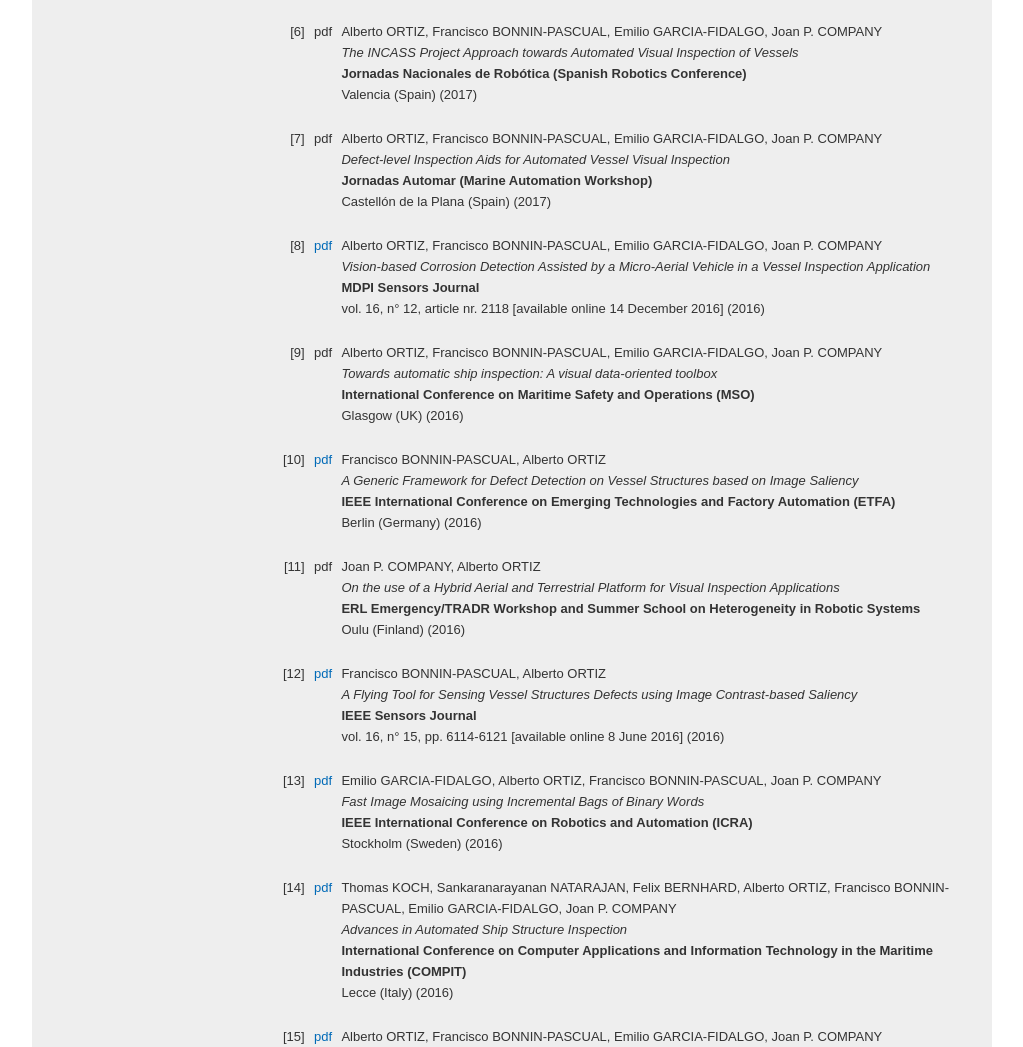
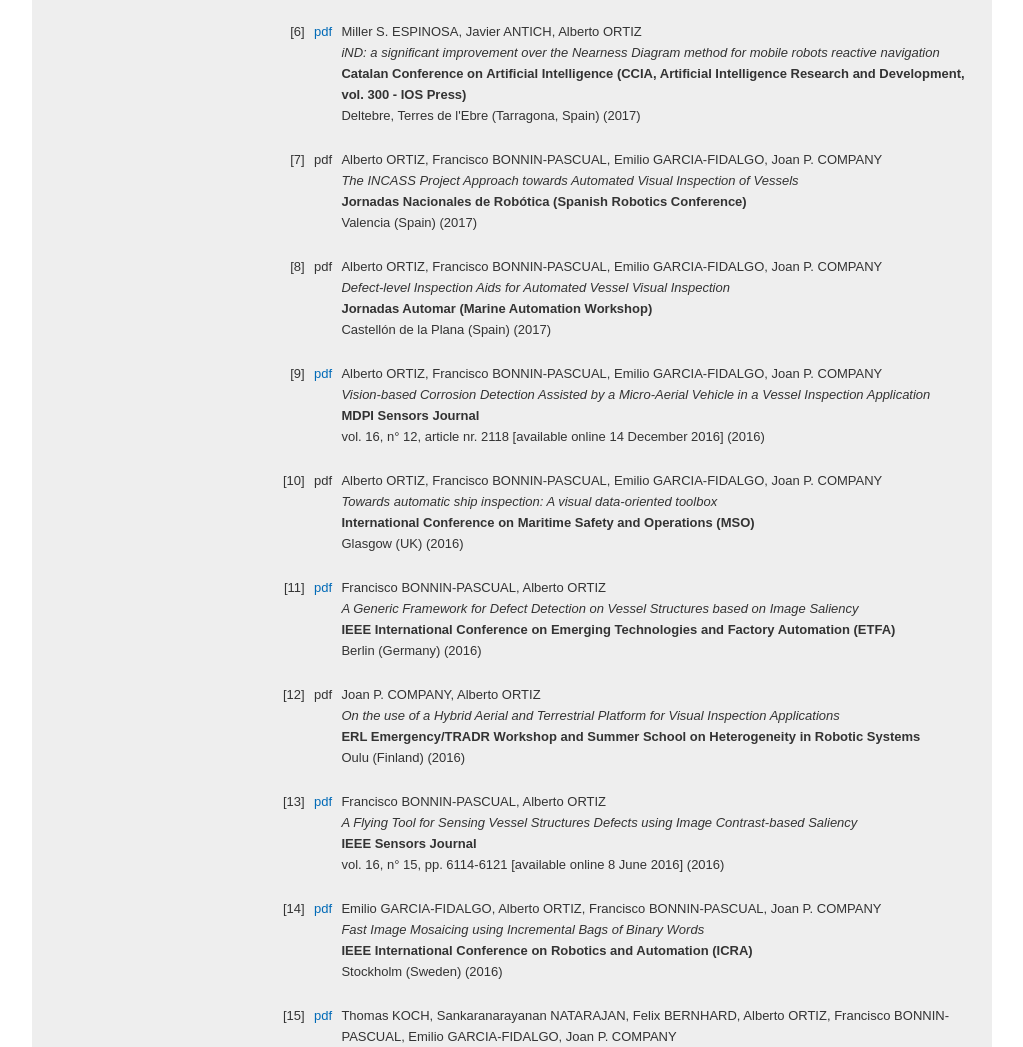
Before and after one commit to alberto-ortiz/alberto-ortiz.github.io, a plain HTML site: page incass.html in a window 1280 px wide. Shown: the part 1340-2387 px from the top of the page, without its empty margins (128-1151 px from the left). Drawn offline with nearby package versions, Linux system fonts and the light colour scheme.

Commit message:
update publications list

```diff
--- a/incass/pubs_incass.html
+++ b/incass/pubs_incass.html
@@ -89,6 +89,23 @@
 <font size=2> [6] </font>
 </td>
 <td style="width: 5%" align="center" valign="top">
+<font size=2> <a href=http://dx.doi.org/10.3233/978-1-61499-806-8-281>pdf</a> </font>
+</td>
+<td style="width: 93%" valign="top">
+<font size=2>
+Miller S. ESPINOSA, Javier ANTICH, Alberto ORTIZ<br>
+  <i>iND: a significant improvement over the Nearness Diagram method for mobile robots reactive navigation</i><br>
+  <strong>Catalan Conference on Artificial Intelligence (CCIA, Artificial Intelligence Research and Development, vol. 300 - IOS Press)</strong><br>
+  Deltebre, Terres de l'Ebre (Tarragona, Spain) (2017)<br>
+<br>
+</font>
+</td>
+</tr>
+<tr>
+<td style="width: 2%" align="right" valign="top">
+<font size=2> [7] </font>
+</td>
+<td style="width: 5%" align="center" valign="top">
 <font size=2> pdf </font>
 </td>
 <td style="width: 93%" valign="top">
@@ -103,7 +120,7 @@
 </tr>
 <tr>
 <td style="width: 2%" align="right" valign="top">
-<font size=2> [7] </font>
+<font size=2> [8] </font>
 </td>
 <td style="width: 5%" align="center" valign="top">
 <font size=2> pdf </font>
@@ -120,7 +137,7 @@
 </tr>
 <tr>
 <td style="width: 2%" align="right" valign="top">
-<font size=2> [8] </font>
+<font size=2> [9] </font>
 </td>
 <td style="width: 5%" align="center" valign="top">
 <font size=2> <a href=http://www.mdpi.com/1424-8220/16/12/2118>pdf</a> </font>
@@ -137,7 +154,7 @@
 </tr>
 <tr>
 <td style="width: 2%" align="right" valign="top">
-<font size=2> [9] </font>
+<font size=2> [10] </font>
 </td>
 <td style="width: 5%" align="center" valign="top">
 <font size=2> pdf </font>
@@ -154,7 +171,7 @@
 </tr>
 <tr>
 <td style="width: 2%" align="right" valign="top">
-<font size=2> [10] </font>
+<font size=2> [11] </font>
 </td>
 <td style="width: 5%" align="center" valign="top">
 <font size=2> <a href=http://dx.doi.org/10.1109/ETFA.2016.7733668>pdf</a> </font>
@@ -171,7 +188,7 @@
 </tr>
 <tr>
 <td style="width: 2%" align="right" valign="top">
-<font size=2> [11] </font>
+<font size=2> [12] </font>
 </td>
 <td style="width: 5%" align="center" valign="top">
 <font size=2> pdf </font>
@@ -188,7 +205,7 @@
 </tr>
 <tr>
 <td style="width: 2%" align="right" valign="top">
-<font size=2> [12] </font>
+<font size=2> [13] </font>
 </td>
 <td style="width: 5%" align="center" valign="top">
 <font size=2> <a href=http://dx.doi.org/10.1109/JSEN.2016.2578360>pdf</a> </font>
@@ -205,7 +222,7 @@
 </tr>
 <tr>
 <td style="width: 2%" align="right" valign="top">
-<font size=2> [13] </font>
+<font size=2> [14] </font>
 </td>
 <td style="width: 5%" align="center" valign="top">
 <font size=2> <a href=http://dx.doi.org/10.1109/ICRA.2016.7487247>pdf</a> </font>
@@ -222,7 +239,7 @@
 </tr>
 <tr>
 <td style="width: 2%" align="right" valign="top">
-<font size=2> [14] </font>
+<font size=2> [15] </font>
 </td>
 <td style="width: 5%" align="center" valign="top">
 <font size=2> <a href=http://data.hiper-conf.info/compit2016_lecce.pdf>pdf</a> </font>
@@ -239,7 +256,7 @@
 </tr>
 <tr>
 <td style="width: 2%" align="right" valign="top">
-<font size=2> [15] </font>
+<font size=2> [16] </font>
 </td>
 <td style="width: 5%" align="center" valign="top">
 <font size=2> <a href=http://dx.doi.org/10.1007/978-3-319-27149-1_18>pdf</a> </font>
@@ -256,7 +273,7 @@
 </tr>
 <tr>
 <td style="width: 2%" align="right" valign="top">
-<font size=2> [16] </font>
+<font size=2> [17] </font>
 </td>
 <td style="width: 5%" align="center" valign="top">
 <font size=2> pdf </font>
@@ -273,7 +290,7 @@
 </tr>
 <tr>
 <td style="width: 2%" align="right" valign="top">
-<font size=2> [17] </font>
+<font size=2> [18] </font>
 </td>
 <td style="width: 5%" align="center" valign="top">
 <font size=2> pdf </font>
@@ -290,7 +307,7 @@
 </tr>
 <tr>
 <td style="width: 2%" align="right" valign="top">
-<font size=2> [18] </font>
+<font size=2> [19] </font>
 </td>
 <td style="width: 5%" align="center" valign="top">
 <font size=2> <a href=http://dx.doi.org/10.1109/IROS.2015.7353353>pdf</a> </font>
@@ -307,7 +324,7 @@
 </tr>
 <tr>
 <td style="width: 2%" align="right" valign="top">
-<font size=2> [19] </font>
+<font size=2> [20] </font>
 </td>
 <td style="width: 5%" align="center" valign="top">
 <font size=2> <a href=http://dx.doi.org/10.1109/IROS.2015.7353361>pdf</a> </font>
@@ -324,7 +341,7 @@
 </tr>
 <tr>
 <td style="width: 2%" align="right" valign="top">
-<font size=2> [20] </font>
+<font size=2> [21] </font>
 </td>
 <td style="width: 5%" align="center" valign="top">
 <font size=2> pdf </font>
@@ -341,7 +358,7 @@
 </tr>
 <tr>
 <td style="width: 2%" align="right" valign="top">
-<font size=2> [21] </font>
+<font size=2> [22] </font>
 </td>
 <td style="width: 5%" align="center" valign="top">
 <font size=2> <a href=http://dmi.uib.es/~xbonnin/TR-A-02-2015.pdf>pdf</a> </font>
@@ -358,7 +375,7 @@
 </tr>
 <tr>
 <td style="width: 2%" align="right" valign="top">
-<font size=2> [22] </font>
+<font size=2> [23] </font>
 </td>
 <td style="width: 5%" align="center" valign="top">
 <font size=2> <a href=http://dmi.uib.es/~egarcia/TRA012015.pdf>pdf</a> </font>
@@ -375,7 +392,7 @@
 </tr>
 <tr>
 <td style="width: 2%" align="right" valign="top">
-<font size=2> [23] </font>
+<font size=2> [24] </font>
 </td>
 <td style="width: 5%" align="center" valign="top">
 <font size=2> <a href=http://dx.doi.org/10.1016/j.robot.2014.11.009>pdf</a> </font>
@@ -392,7 +409,7 @@
 </tr>
 <tr>
 <td style="width: 2%" align="right" valign="top">
-<font size=2> [24] </font>
+<font size=2> [25] </font>
 </td>
 <td style="width: 5%" align="center" valign="top">
 <font size=2> <a href=http://dx.doi.org/10.1017/S0263574714000782>pdf</a> </font>
@@ -409,7 +426,7 @@
 </tr>
 <tr>
 <td style="width: 2%" align="right" valign="top">
-<font size=2> [25] </font>
+<font size=2> [26] </font>
 </td>
 <td style="width: 5%" align="center" valign="top">
 <font size=2> <a href=http://www.ja2014.upv.es/wp-content/uploads/papers/paper_114.pdf>pdf</a> </font>
@@ -426,7 +443,7 @@
 </tr>
 <tr>
 <td style="width: 2%" align="right" valign="top">
-<font size=2> [26] </font>
+<font size=2> [27] </font>
 </td>
 <td style="width: 5%" align="center" valign="top">
 <font size=2> <a href=http://dmi.uib.es/aortiz/publ/tr0314.pdf>pdf</a> </font>
@@ -443,7 +460,7 @@
 </tr>
 <tr>
 <td style="width: 2%" align="right" valign="top">
-<font size=2> [27] </font>
+<font size=2> [28] </font>
 </td>
 <td style="width: 5%" align="center" valign="top">
 <font size=2> <a href=https://ieeexplore.ieee.org/document/7005257/>pdf</a> </font>
@@ -460,7 +477,7 @@
 </tr>
 <tr>
 <td style="width: 2%" align="right" valign="top">
-<font size=2> [28] </font>
+<font size=2> [29] </font>
 </td>
 <td style="width: 5%" align="center" valign="top">
 <font size=2> <a href=https://ieeexplore.ieee.org/document/7005121/>pdf</a> </font>
@@ -477,7 +494,7 @@
 </tr>
 <tr>
 <td style="width: 2%" align="right" valign="top">
-<font size=2> [29] </font>
+<font size=2> [30] </font>
 </td>
 <td style="width: 5%" align="center" valign="top">
 <font size=2> pdf </font>
@@ -494,7 +511,7 @@
 </tr>
 <tr>
 <td style="width: 2%" align="right" valign="top">
-<font size=2> [30] </font>
+<font size=2> [31] </font>
 </td>
 <td style="width: 5%" align="center" valign="top">
 <font size=2> pdf </font>
```
